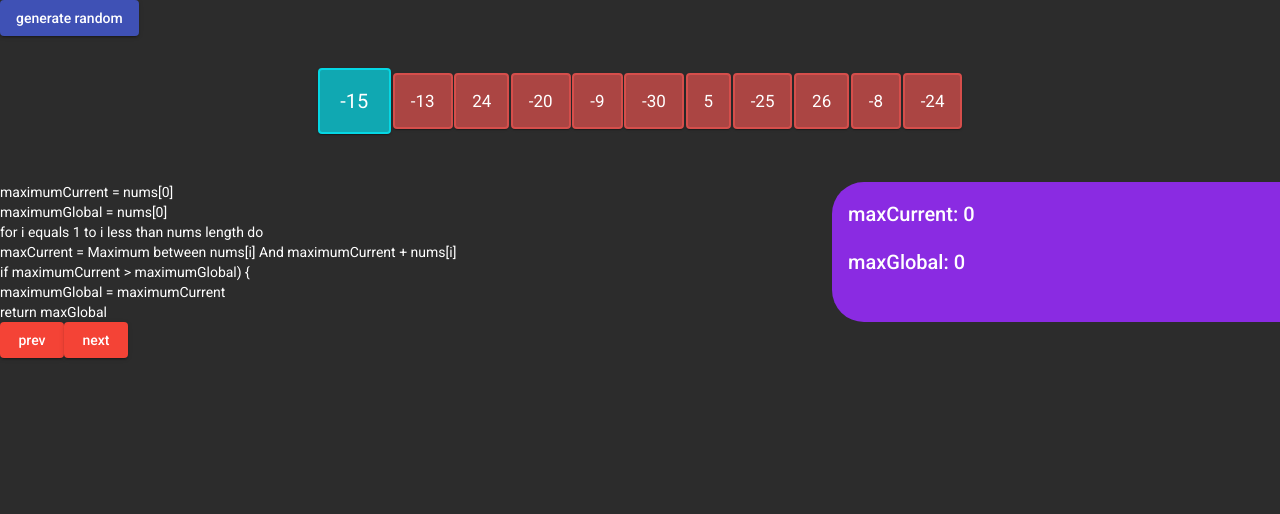
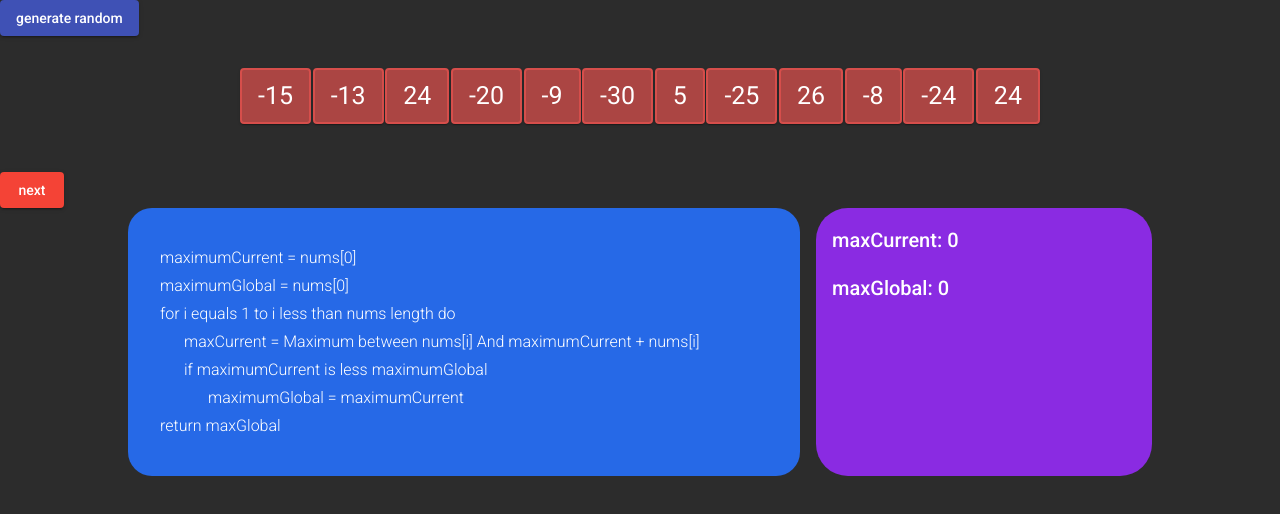
Before and after one commit to wahmd/kadanes-algorithm-visualizer, an Angular app: page / in a window 1280 px wide. Shown: the top 514 px of the page. Built offline with nearby package versions, Linux system fonts and the light colour scheme.

Commit message:
:bug: minor bug fixes & Ui enhancement

```diff
--- a/src/app/app.service.ts
+++ b/src/app/app.service.ts
@@ -4,7 +4,7 @@ import { BehaviorSubject } from 'rxjs';
   providedIn: 'root',
 })
 export class AppService {
-  private i: BehaviorSubject<number> = new BehaviorSubject(0);
+  private i: BehaviorSubject<number> = new BehaviorSubject(-1);
   constructor() {}
 
   getI = () => this.i;
--- a/src/app/block/block.component.scss
+++ b/src/app/block/block.component.scss
@@ -15,7 +15,7 @@ body{
 
 .index {
     margin: 0 .1rem;
-    font-size: 17px;
+    font-size: 25px;
 }
 
 .value {
@@ -23,13 +23,13 @@ body{
     border: solid 2.5px #d64e4b;
     background: #ab4543;
     margin: 0 .05rem;
-    font-size: 17px;
+    font-size: 25px;
     color: white;
 }
 
 .active {
     border: solid 2.5px #05d7e4;
     background: #10a8b2;
-    font-size: 20px;
+    font-size: 27px;
     padding: 1.3rem;
 }
--- a/src/app/block/block.component.ts
+++ b/src/app/block/block.component.ts
@@ -14,7 +14,6 @@ export class BlockComponent implements OnInit {
   ngOnInit(): void {
 
     this.appService.getI().subscribe((value) => {
-      console.log(this.active);
       this.active = value;
     });
   }
--- a/src/app/board/board.component.html
+++ b/src/app/board/board.component.html
@@ -4,20 +4,22 @@
 <app-array *ngIf="array" [array]="array"></app-array>
 
 
-<div class="section-2">
+
+<button *ngIf="current<8" mat-raised-button color="warn" (click)="increment()">next</button>
+<button *ngIf="current>=8" mat-raised-button disabled color="warn" (click)="increment()">next</button>
+
+<div class="section-2 container">
     <div class="code">
-        <div [ngClass]="{current: current === 1}" [innerHTML]="'maximumCurrent = nums[0]'"></div>
-        <div [ngClass]="{current: current === 2}" [innerHTML]="'maximumGlobal = nums[0]'"></div>
-        <div [ngClass]="{current: current === 3}" [innerHTML]="'for i equals 1 to i less than nums length do'"></div>
-        <div [ngClass]="{current: current === 4}" [innerHTML]="'maxCurrent = Maximum between nums[i] And maximumCurrent + nums[i]'"></div>
-        <div [ngClass]="{current: current === 5}" [innerHTML]="'if maximumCurrent > maximumGlobal) {'"></div>
-        <div [ngClass]="{current: current === 6}" [innerHTML]="'maximumGlobal = maximumCurrent'"></div>
-        <div [ngClass]="{current: current === 7}" [innerHTML]="'return maxGlobal'"></div>
+        <div [ngClass]="{current: current === 1}" class="line" [innerHTML]="'maximumCurrent = nums[0]'"></div>
+        <div [ngClass]="{current: current === 2}" class="line" [innerHTML]="'maximumGlobal = nums[0]'"></div>
+        <div [ngClass]="{current: current === 3}" class="line" [innerHTML]="'for i equals 1 to i less than nums length do'"></div>
+        <div class="indent">
+            <div [ngClass]="{current: current === 4}" class="line" [innerHTML]="'maxCurrent = Maximum between nums[i] And maximumCurrent + nums[i]'"></div>
+            <div [ngClass]="{current: current === 5}" class="line" [innerHTML]="'if maximumCurrent is less maximumGlobal '"></div>
+            <div [ngClass]="{current: current === 6}" class="line indent" [innerHTML]="'maximumGlobal = maximumCurrent'"></div>
+        </div>
+
+        <div [ngClass]="{current: current === 7}" class="line" [innerHTML]="'return maxGlobal'"></div>
     </div>
     <app-display-panel class="display" [maxCurrent]="maxCurrent" [maxGlobal]="maxGlobal"></app-display-panel>
 </div>
-
-
-
-<button mat-raised-button color="warn" (click)="decrement()">prev</button>
-<button mat-raised-button color="warn" (click)="increment()">next</button>
--- a/src/app/board/board.component.scss
+++ b/src/app/board/board.component.scss
@@ -2,20 +2,43 @@ body {
     margin: 0;
 }
 
+.container {
+    max-width: 80%;
+    margin: 0 auto;
+}
+
+.line {
+    margin: .5rem 0;
+    font-size: 1rem;
+    font-weight: 100;
+}
 .current {
+    border-radius: .5rem;;
+    padding: .5rem;
+    background-color: black;
+    // background-color: black;
+    font-weight: 500;
     font-size:1.5rem;
+    color: yellow;
 }
 
 .section-2{
     display:flex;
     .code {
-        flex: 2
+        flex: 2;
+        background: #2669e7;
+        padding: 2rem;
+        border-radius: 1.5rem;
     }
     .display {
+        margin-left: 1rem;
         padding: 1rem;
         background-color: blueviolet;
-        border-top-left-radius: 2rem;
-        border-bottom-left-radius: 2rem;
+        border-radius: 2rem;
         flex: 1;
     }
 }
+
+.indent{
+    margin-left: 1.5rem;
+}
--- a/src/app/board/board.component.ts
+++ b/src/app/board/board.component.ts
@@ -31,7 +31,7 @@ export class BoardComponent implements OnInit {
   populateRandomArray = () => {
     this.reset();
     this.array = [];
-    const len = Math.floor(Math.random() * (20 - 2) + 2);
+    const len = Math.floor(Math.random() * (20 - 5) + 5);
     let i = len;
     do {
       this.array.push(Math.floor(Math.random() * (30 - -30) + -30));
@@ -41,23 +41,16 @@ export class BoardComponent implements OnInit {
 
   increment = () => {
     this.generator.next();
-
   };
 
   increaseCurrentLine = () => {
-    if (this.current < this.lines) {
+    if (this.current <= this.lines) {
       this.current++;
     }
   }
 
-
-  decrement = () => {
-    if (this.current > 0) {
-      this.current--;
-    }
-  };
-
   *executeLine(nums: number[]) {
+    this.appService.setI(0);
     this.increaseCurrentLine();
     yield;
     this.increaseCurrentLine();
@@ -88,6 +81,7 @@ export class BoardComponent implements OnInit {
     this.increaseCurrentLine();
     yield;
     this.increaseCurrentLine();
+    this.appService.setI(-1);
     return this.maxGlobal;
   }
 }
```
